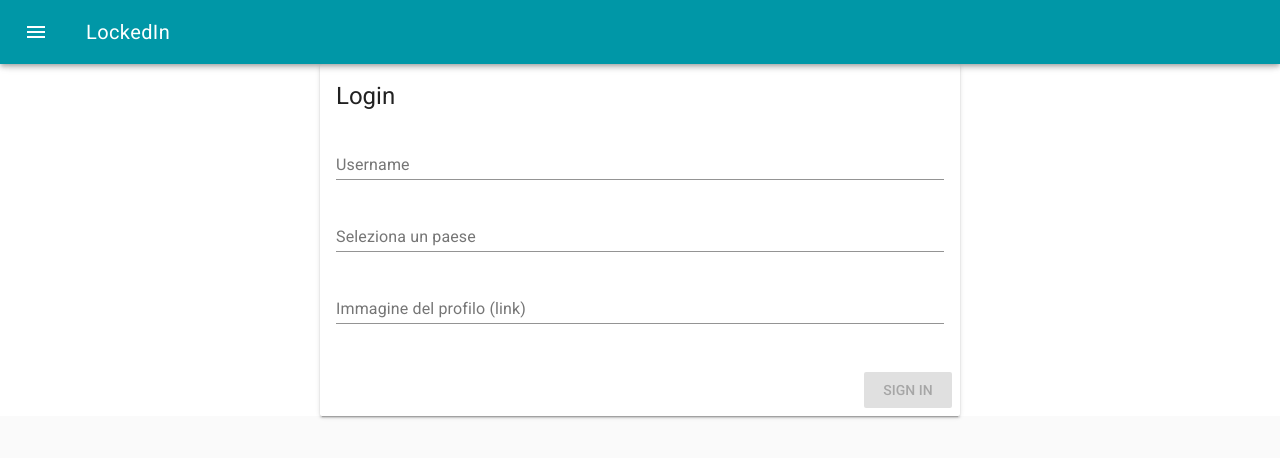
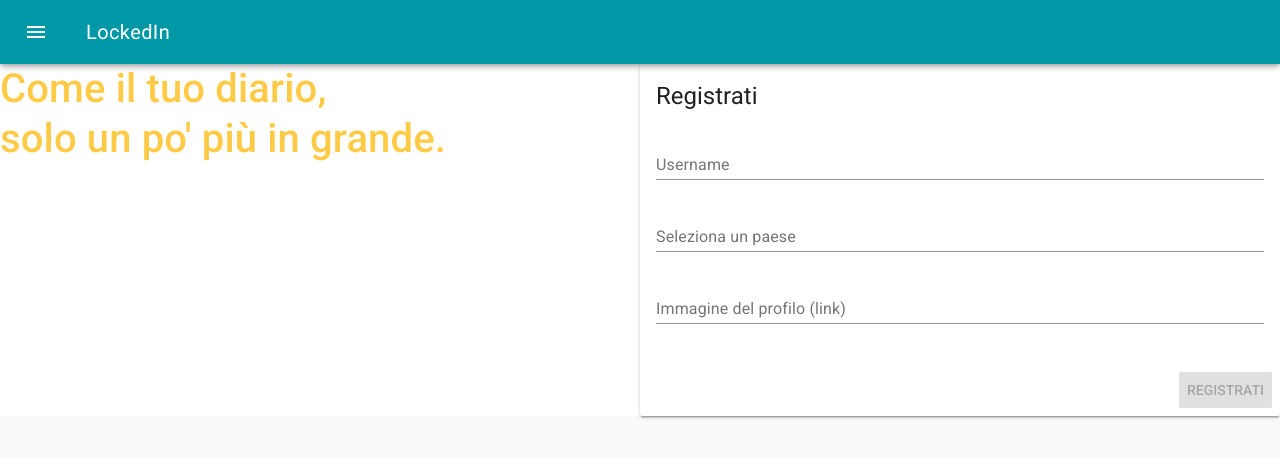
Before and after one commit to rota99/pinfo2, a Vue app in the folder progetto/: page /login in a window 1280 px wide. Shown: the top 458 px of the page. Built offline with nearby package versions, Linux system fonts and the light colour scheme; no server answers; what vue-google-charts would draw is missing.

Commit message:
Descrzione login e commenti su tutto

```diff
--- a/progetto/src/App.vue
+++ b/progetto/src/App.vue
@@ -12,7 +12,7 @@
 
         <div id="tabs" class="md-toolbar-section-end">
           <md-tabs class="md-primary" md-sync-route>
-            <md-tab id="tab-dashboard" md-label="Dashboard" :to="'/dashboard'"></md-tab>
+            <md-tab id="tab-dashboard" md-label="Bacheca" :to="'/dashboard'"></md-tab>
             <md-tab id="tab-profilo" md-label="Profilo" :to="'/profilo/' + username"></md-tab>
             <md-tab id="tab-contagi" md-label="Contagi" :to="'/contagi/' + country"></md-tab>
           </md-tabs>
@@ -48,7 +48,7 @@
         <md-list md-sync-route>
           <md-list-item :to="'/dashboard'" @click="showNavigation = false">
             <md-icon>dashboard</md-icon>
-            <span class="md-list-item-text">Dashboard</span>
+            <span class="md-list-item-text">Bacheca</span>
           </md-list-item>
 
           <md-list-item :to="'/profilo/' + username" @click="showNavigation = false">
--- a/progetto/src/pages/Login.vue
+++ b/progetto/src/pages/Login.vue
@@ -1,9 +1,13 @@
 <template>
-  <div class="md-layout md-alignment-top-center">
+  <div class="md-layout md-alignment-space-around">
+    <!--Descrizione-->
+    <span class="md-layout-item" id="welcome">Come il tuo diario,<br />solo un po' più in grande.</span>
     <md-card class="md-layout-item md-size-30 md-medium-size-50 md-xsmall-size-100">
+      <!--Titolo-->
       <md-card-header>
-        <span class="md-title">Login</span>
+        <span class="md-title">Registrati</span>
       </md-card-header>
+      <!--Contenuto della card-->
       <md-card-content>
         <md-field>
           <label>Username</label>
@@ -18,8 +22,9 @@
           <md-input v-model="img"></md-input>
         </md-field>
       </md-card-content>
+      <!--Bottone per registrarsi-->
       <md-card-actions>
-        <md-button class="md-primary md-raised" :disabled="(!username || !paese || !img)" @click="checkUser()">Sign in</md-button>
+        <md-button class="md-primary md-raised" :disabled="(!username || !paese || !img)" @click="checkUser()">Registrati</md-button>
       </md-card-actions>
     </md-card>
   </div>
@@ -83,4 +88,13 @@ export default {
 </script>
 
 <style>
+.md-content {
+  padding: 32px 200px 32px;
+}
+#welcome {
+  font-weight: 500;
+  font-size: 40px;
+  line-height: 50px;
+  color: #ffca46;
+}
 </style>
```
